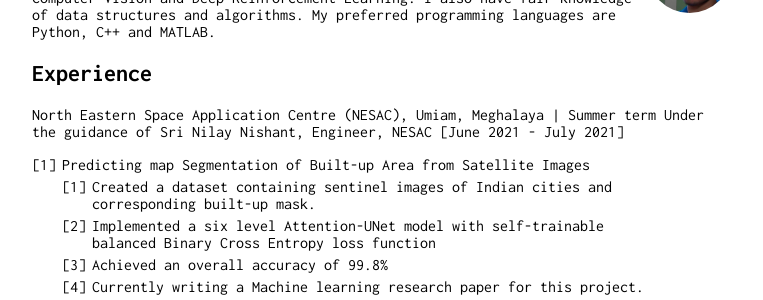
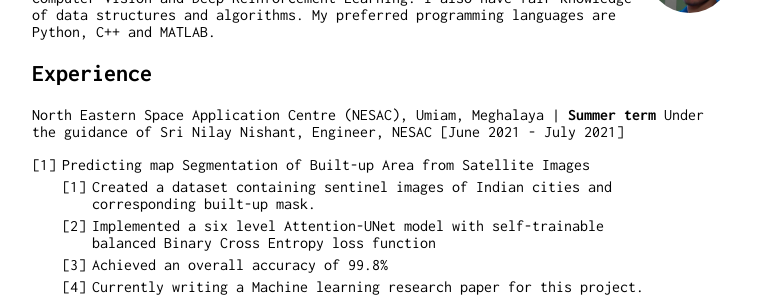
Before and after one commit to tanish3/tanish3.github.io, a Jekyll site: the page built from index.md, in a window 1280 px wide. Shown: the part 338-638 px from the top of the page, without its empty margins (258-1021 px from the left). Built offline with Jekyll 4.4.1, drawn with Linux system fonts in a browser that asks for light colours; our own code applies the rules of GitHub Pages for plain Markdown files.

```diff
--- a/index.md
+++ b/index.md
@@ -9,7 +9,7 @@ layout: default
 My name is Tanish Mittal. Currently, I am pursuing MSc. Physics and B.E. Computer Science in BITS Pilani, Pilani campus. I am interested in Deep learning and Physics. In Machine Learning, My current interest lies in Computer Vision and Deep Reinforcement Learning.  I also have fair knowledge of data structures and algorithms. My preferred programming languages are Python, C++ and MATLAB.
 
 ## Experience
-North Eastern Space Application Centre (NESAC), Umiam, Meghalaya | Summer term
+North Eastern Space Application Centre (NESAC), Umiam, Meghalaya | **Summer term**
 Under the guidance of Sri Nilay Nishant, Engineer, NESAC [June 2021 - July 2021]
 1. Predicting map Segmentation of Built-up Area from Satellite Images
     1. Created a dataset containing sentinel images of Indian cities and corresponding built-up mask.
```
